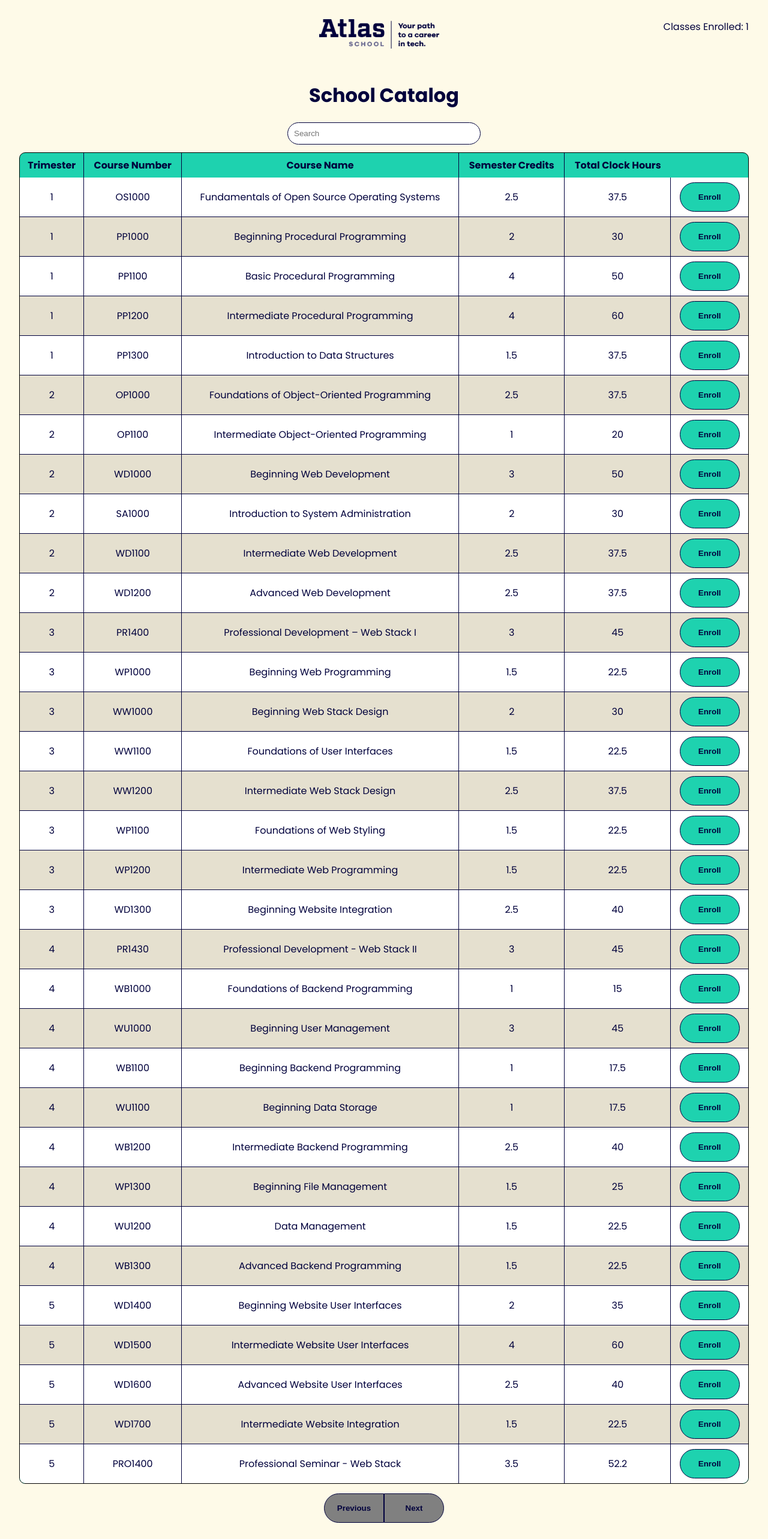
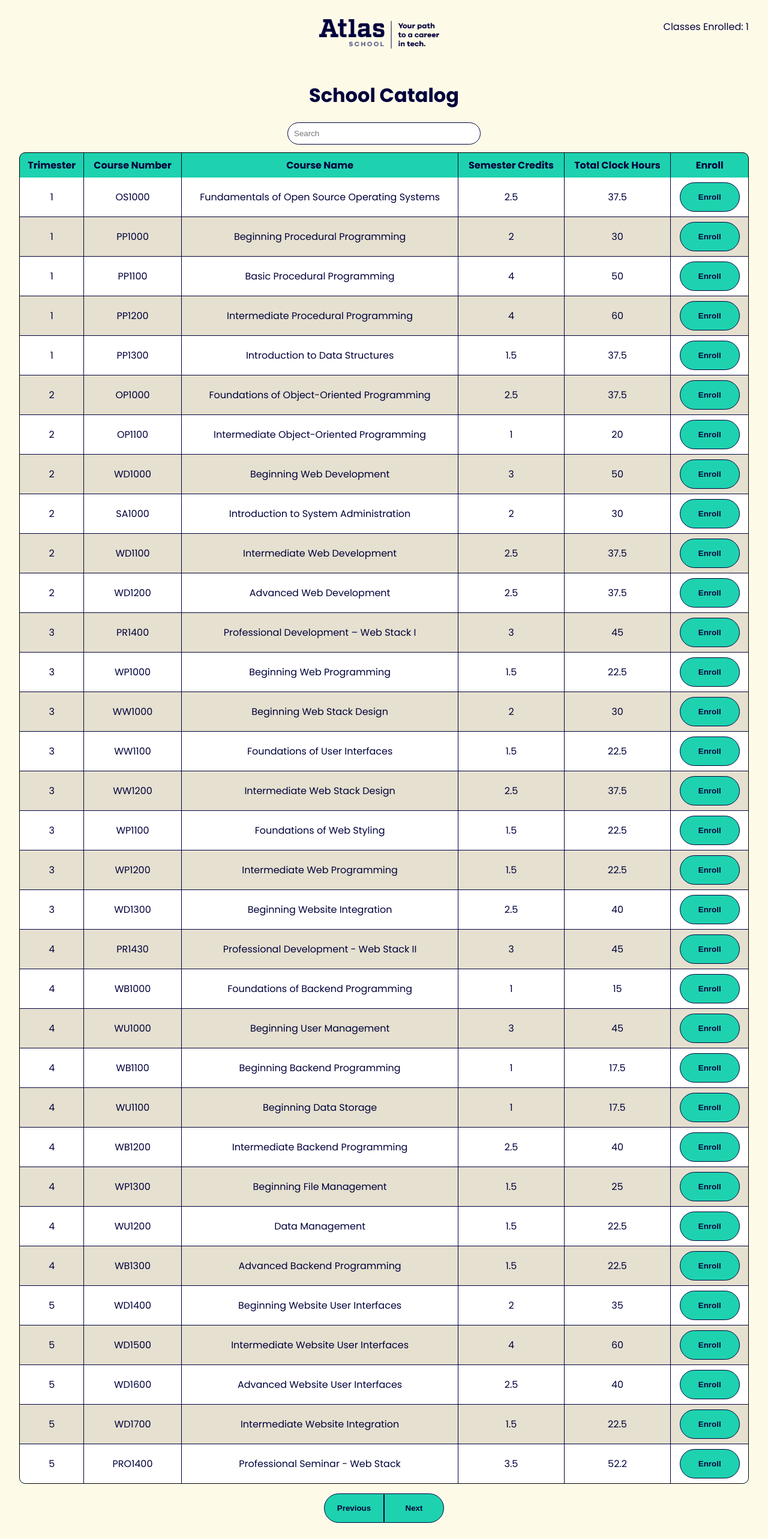
Before and after one commit to TPoe25/atlas-react-state-intro, a React (Vite) app: page / in a window 1280 px wide. Shown: the top 2566 px of the page at 60% size. Built offline with nearby package versions, Linux system fonts and the light colour scheme.

Commit message:
fixed buttons

```diff
--- a/src/SchoolCatalog.jsx
+++ b/src/SchoolCatalog.jsx
@@ -54,8 +54,8 @@ export default function SchoolCatalog() {
       {!loading && !error && <SetTable courses={filteredCourses} />}
 
       <div className="pagination">
-        <button disabled>Previous</button>
-        <button disabled>Next</button>
+        <button onClick={() => alert("Previous Page")}>Previous</button>
+        <button onClick={() => alert("Next Page")}>Next</button>
       </div>
     </div>
   );
--- a/src/components/Sch-cat-fetch.jsx
+++ b/src/components/Sch-cat-fetch.jsx
@@ -8,6 +8,7 @@ const SetTable = ({ courses }) => {
           <th>Course Name</th>
           <th>Semester Credits</th>
           <th>Total Clock Hours</th>
+          <th>Enroll</th>
         </tr>
       </thead>
 
@@ -20,7 +21,9 @@ const SetTable = ({ courses }) => {
             <td>{course.semesterCredits}</td>
             <td>{course.totalClockHours}</td>
             <td>
-              <button>Enroll</button>
+              <button onClick={() => alert(`Enrolled in ${course.courseName}`)}>
+                Enroll
+              </button>
             </td>
           </tr>
         ))}
```
